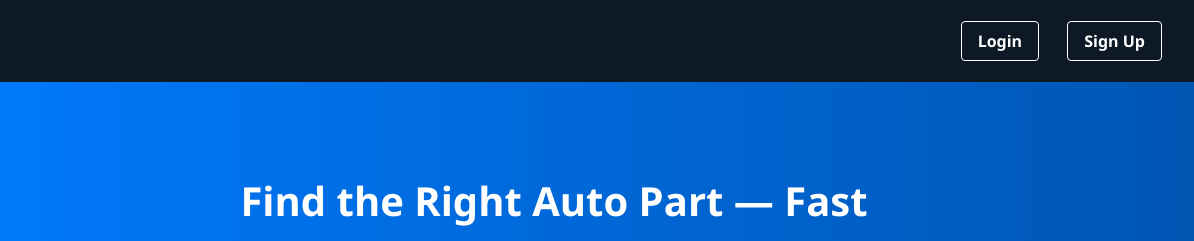
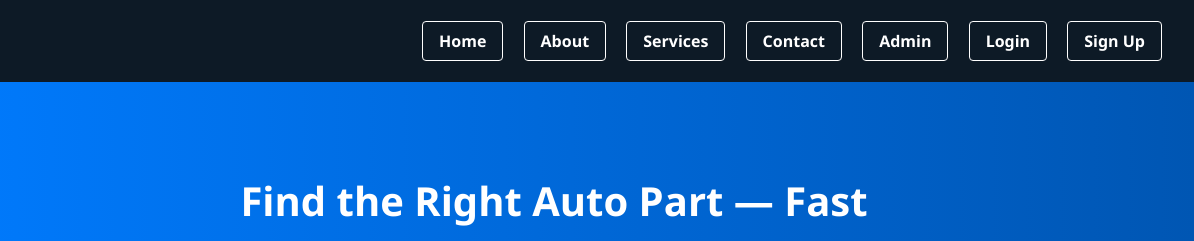
Before and after one commit to motorparts-app/motorparts-app, a website: page public/index.html in a window 1280 px wide. Shown: the top 241 px of the page, 86-1280 px from the left. Drawn offline with Linux system fonts and the light colour scheme.

Commit message:
Updated index.html with nav links

```diff
--- a/public/index.html
+++ b/public/index.html
@@ -25,7 +25,7 @@
     .nav-links a {
       color: white;
       text-decoration: none;
-      margin-left: 1.5rem;
+      margin-left: 1rem;
       font-weight: bold;
       padding: 0.5rem 1rem;
       border: 1px solid white;
@@ -88,6 +88,11 @@
   <header>
     <img src="/logo.png" alt="motorparts.io logo" />
     <div class="nav-links">
+      <a href="/index.html">Home</a>
+      <a href="/about.html">About</a>
+      <a href="/services.html">Services</a>
+      <a href="/contact.html">Contact</a>
+      <a href="/admin.html">Admin</a>
       <a href="/login.html">Login</a>
       <a href="/signup.html">Sign Up</a>
     </div>
```
